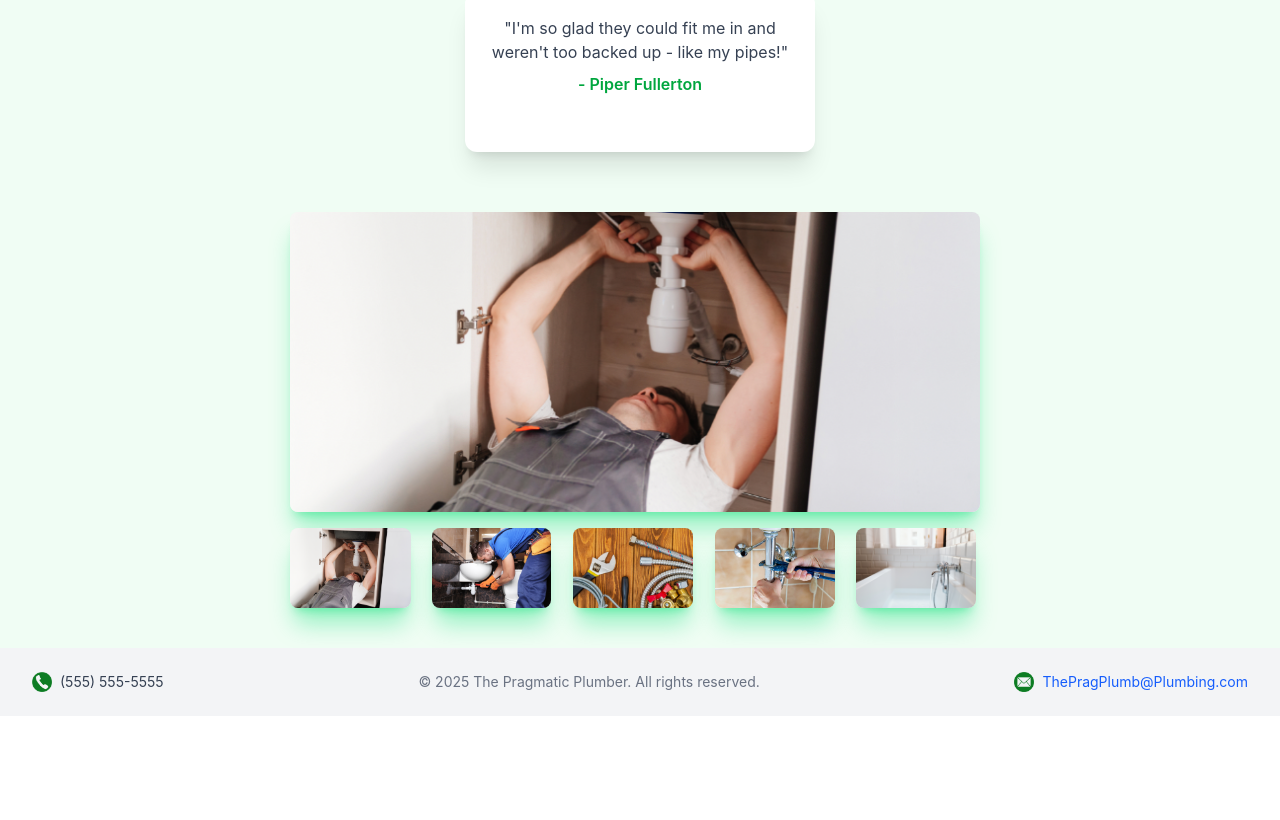
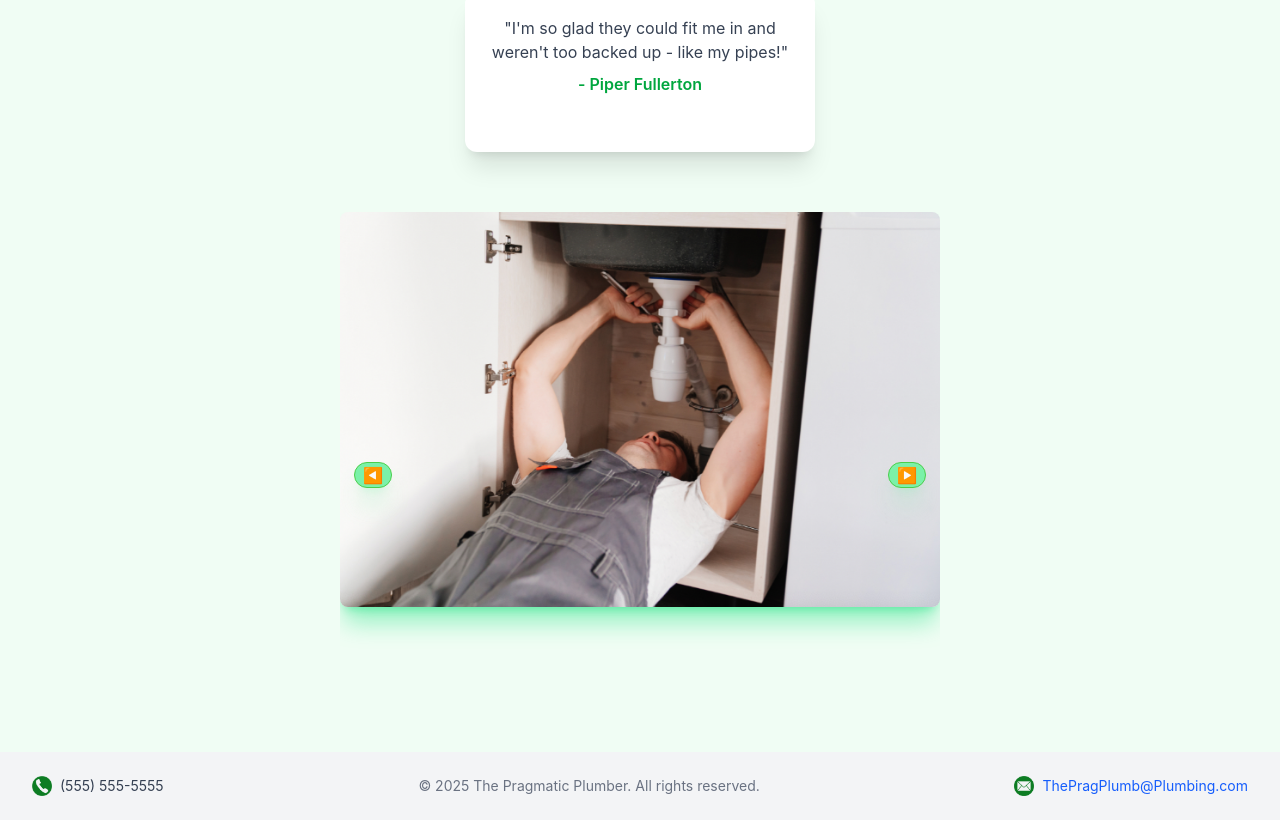
Before and after one commit to DSD-Cohort-Spring2025-TeamJ/local-service-client, a React (Vite) app: page / in a window 1280 px wide. Shown: the part 532-1352 px from the top of the page. Before the commit the page ends 1248 px from the top, so only its background shows below. Built offline with nearby package versions, Linux system fonts and the light colour scheme; no server answers; what ag-grid-community would draw is missing.

Commit message:
Animated image carousel (#143)
* add framer-motion

* use framer motion for animated image carousel

* update gallery import

* css for gallery back and next buttons

* remove container

* update component name

```diff
--- a/package.json
+++ b/package.json
@@ -17,6 +17,7 @@
     "@tailwindcss/vite": "^4.0.15",
     "ag-grid-react": "^33.1.1",
     "date-fns": "^4.1.0",
+    "framer-motion": "^12.5.0",
     "local-service-client": "file:",
     "lucide-react": "^0.483.0",
     "motion": "^12.6.0",
--- a/src/App.jsx
+++ b/src/App.jsx
@@ -7,7 +7,7 @@ import Modal from "./components/Modal";
 import Footer from "./components/Footer.jsx";
 import Pipe from "./components/Pipe.jsx";
 import "./css/App.css";
-import FeaturedImageGallery from "./components/Gallery.jsx";
+import Gallery from "./components/Gallery.jsx";
 import { Context } from "./context/Context.jsx";
 import { useLocation } from "react-router-dom";
 // import ScrollingReviews from "./components/Reviews.jsx";
@@ -66,7 +66,7 @@ export default function App() {
       {/* </div> */}
       <div className="flex flex-col items-center w-full">
         {location.pathname === "/" && <TestimonialCarousel />}
-        {location.pathname === "/" && <FeaturedImageGallery />}
+        {location.pathname === "/" && <Gallery />}
       </div>
       {/* </div> */}
       <Footer />
--- a/src/components/Gallery.jsx
+++ b/src/components/Gallery.jsx
@@ -1,46 +1,93 @@
-import React from "react";
+import { useState, useEffect } from "react";
+import { motion, AnimatePresence } from "framer-motion";
 
-export default function FeaturedImageGallery() {
-  const data = [
-    {
-      imgelink: "./plumbing3.png",
+const images = [
+  "./plumbing3.png",
+  "./plumbing4.png",
+  "./plumbing6.png",
+  "./plumbing7.png",
+  "./plumbing8.png",
+];
+
+const variants = {
+  initial: direction => {
+    return {
+      x: direction > 0 ? 1000 : -1000,
+      opacity: 0,
+    }
+  },
+  animate: {
+    x: 0,
+    opacity: 1,
+    transition: {
+      x: { type: 'spring', stiffness: 300, damping: 30 },
+      opacity: { duration: 0.2 },
     },
-    {
-      imgelink: "./plumbing4.png",
-    },
-    {
-      imgelink: "./plumbing6.png",
-    },
-    {
-      imgelink: "./plumbing7.png",
-    },
-    {
-      imgelink: "./plumbing8.png",
-    },
-  ];
+  },
+  exit: direction => {
+    return {
+      x: direction > 0 ? -1000 : 1000,
+      opacity: 0,
+      transition: {
+        x: { type: 'spring', stiffness: 300, damping: 30 },
+        opacity: { duration: 0.2 },
+      },
+    }
+  },
+}
 
-  const [active, setActive] = React.useState("./plumbing3.png");
+const Gallery = () => {
+  const [index, setIndex] = useState(0)
+  const [direction, setDirection] = useState(0)
+
+  useEffect(() => {
+    const timer = setTimeout(() => {
+      nextStep()
+    }, 10000);
+    return () => clearTimeout(timer);
+  }, [nextStep]);
+
+  function nextStep() {
+    setDirection(1)
+    if (index === images.length - 1) {
+      setIndex(0)
+      return
+    }
+    setIndex(index + 1)
+  }
+
+  function prevStep() {
+    setDirection(-1)
+    if (index === 0) {
+      setIndex(images.length - 1)
+      return
+    }
+    setIndex(index - 1)
+  }
+
   return (
-    <div className="grid gap-4 justify-center items-center m-5 ">
-      <div>
-        <img
-          className="h-[300px] w-[690px] rounded-lg object-cover object-center shadow-xl shadow-green-400/40"
-          src={active}
-          alt=""
+    <div className='relative h-[500px] w-[600px] grid gap-4 my-5 overflow-hidden'>
+      <AnimatePresence initial={false} custom={direction}>
+        <motion.img
+          variants={variants}
+          animate='animate'
+          initial='initial'
+          exit='exit'
+          src={images[index]}
+          alt='slides of course material'
+          className='absolute rounded-lg object-cover object-center shadow-xl shadow-green-400/40 top-0 left-0'
+          key={images[index]}
+          custom={direction}
         />
-      </div>
-      <div className="grid grid-cols-5 gap-2 w-[700px] ">
-        {data.map(({ imgelink }, index) => (
-          <div key={index}>
-            <img
-              onClick={() => setActive(imgelink)}
-              src={imgelink}
-              className="object-cover object-center h-20 max-w-full rounded-lg cursor-pointer shadow-xl shadow-green-400/40"
-              alt="gallery-image"
-            />
-          </div>
-        ))}
-      </div>
+      </AnimatePresence>
+      <button className='details-button prev-btn' onClick={prevStep}>
+        ◀
+      </button>
+      <button className='details-button next-btn' onClick={nextStep}>
+        ▶
+      </button>
     </div>
-  );
+  )
 }
+
+export default Gallery
--- a/src/css/App.css
+++ b/src/css/App.css
@@ -99,6 +99,18 @@ button.services {
   animation: tilt 2s linear infinite;
 }
 
+.prev-btn {
+  position: absolute;
+  top: 50%;
+  left: 1%;
+}
+
+.next-btn {
+  position: absolute;
+  top: 50%;
+  right: 1%;
+}
+
 @keyframes tilt {
 
   0%,
```
